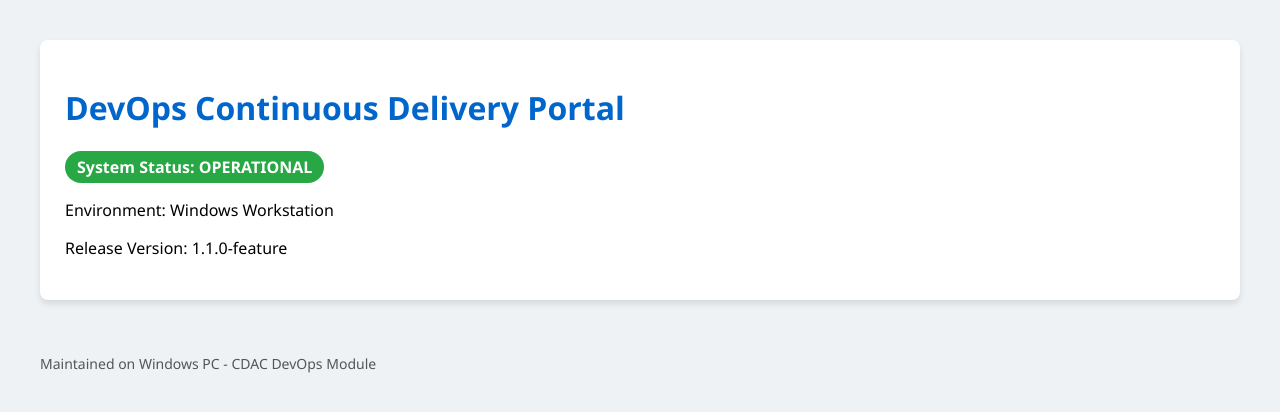
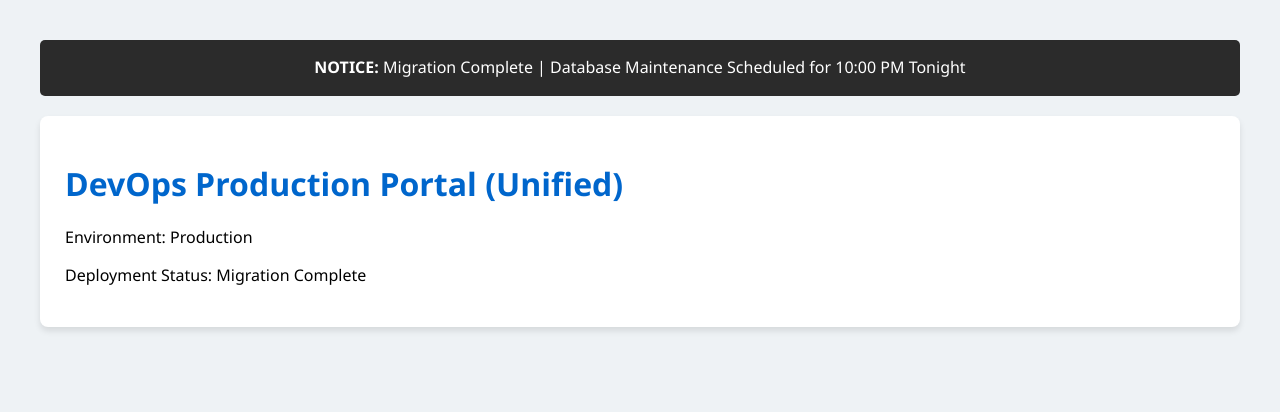
Before and after one commit to dpb93/devops-day01-practice, a plain HTML site: page index.html in a window 1280 px wide. Drawn offline with Linux system fonts and the light colour scheme.

Commit message:
fix(merge): resolve banner conflict between main andmaintenance alert

```diff
--- a/index.html
+++ b/index.html
@@ -1,3 +1,4 @@
+
 <!DOCTYPE html>
 <html lang="en">
 <head>
@@ -11,6 +12,16 @@
             background: #eef2f5;
         }
 
+        .notice {
+            background: #2b2b2b;
+            color: white;
+            padding: 15px;
+            text-align: center;
+            border-radius: 5px;
+            margin-bottom: 20px;
+            line-height: 1.6;
+        }
+
         .card {
             background: white;
             padding: 25px;
@@ -18,37 +29,22 @@
             box-shadow: 0 4px 6px rgba(0, 0, 0, 0.1);
         }
 
-        .status-badge {
-            display: inline-block;
-            padding: 5px 12px;
-            background: #28a745;
-            color: white;
-            border-radius: 20px;
-            font-weight: bold;
-        }
-
         h1 {
             color: #0066cc;
-        }
-
-        footer {
-            margin-top: 25px;
-            padding: 15px 0;
-            color: #555;
-            font-size: 14px;
         }
     </style>
 </head>
 <body>
+    <div class="notice">
+        <strong>NOTICE:</strong>
+        Migration Complete |
+        Database Maintenance Scheduled for 10:00 PM Tonight
+    </div>
+
     <main class="card">
-        <h1>DevOps Continuous Delivery Portal</h1>
-        <span class="status-badge">System Status: OPERATIONAL</span>
-        <p>Environment: Windows Workstation</p>
-        <p>Release Version: 1.1.0-feature</p>
+        <h1>DevOps Production Portal (Unified)</h1>
+        <p>Environment: Production</p>
+        <p>Deployment Status: Migration Complete</p>
     </main>
-
-    <footer>
-        <p>Maintained on Windows PC - CDAC DevOps Module</p>
-    </footer>
 </body>
-</html>
+</html
```
